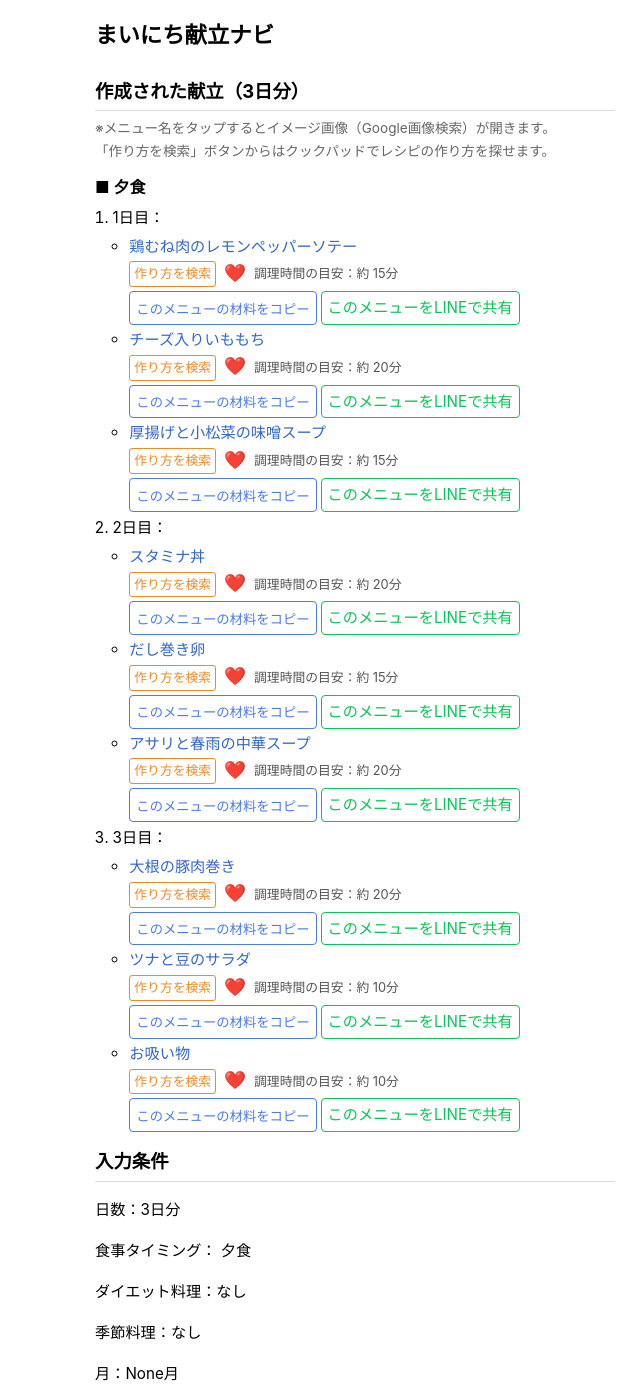
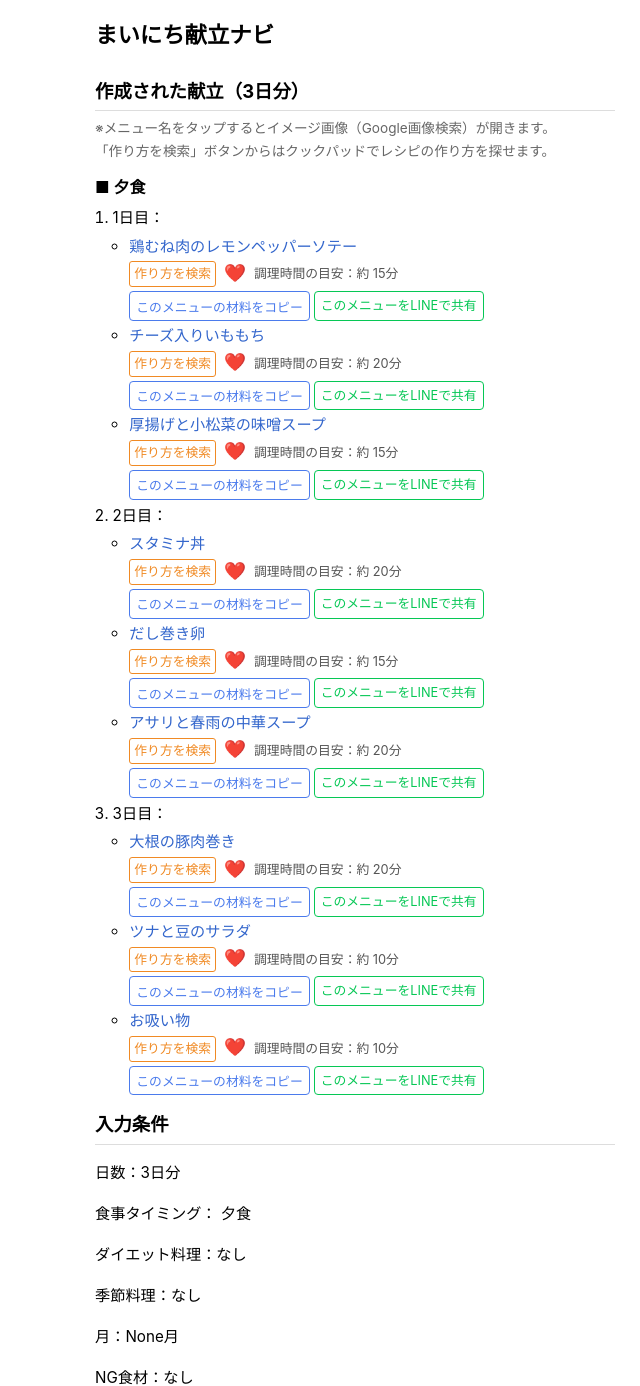
Before and after one commit to tkgorira/auto_menu, a Flask app: page /generate_from_vision in a window 1280 px wide. Shown: the top 1386 px of the page, without its empty margins (285-925 px from the left). Run offline with Flask 3, Linux system fonts and the light colour scheme; data comes from the database, SQL or seed files in the repository.

Commit message:
Update result buttons and use display_amount

```diff
--- a/templates/result.html
+++ b/templates/result.html
@@ -153,6 +153,26 @@
             background-color: #fff5ea;
         }
 
+        /* メニュー単位のシェアボタン */
+        .menu-share-btn {
+            display: inline-block;
+            padding: 3px 6px;
+            font-size: 0.8rem;
+            border-radius: 4px;
+            text-decoration: none;
+            cursor: pointer;
+        }
+        .menu-share-btn-copy {
+            border: 1px solid #4b7bec;
+            background-color: #ffffff;
+            color: #4b7bec;
+        }
+        .menu-share-btn-line {
+            border: 1px solid #06c755;
+            background-color: #ffffff;
+            color: #06c755;
+        }
+
         /* 画面下部固定 2 ボタンバー */
         .fixed-fab-bar {
             position: fixed;
@@ -294,16 +314,15 @@
                                     <div style="margin-top:2px; display:flex; flex-wrap:wrap; gap:4px; font-size:0.8rem;">
                                         <button
                                             type="button"
-                                            class="copy-btn"
+                                            class="copy-btn menu-share-btn menu-share-btn-copy"
                                             data-share-text="{{ recipe.share_text }}"
-                                            style="padding:3px 6px; border-radius:4px; border:1px solid #4b7bec; background:#fff; color:#4b7bec;"
                                         >
                                             このメニューの材料をコピー
                                         </button>
                                         <a
                                             href="https://line.me/R/msg/text/?{{ recipe.share_text|urlencode }}"
                                             target="_blank"
-                                            style="padding:3px 6px; border-radius:4px; border:1px solid #06c755; color:#06c755; text-decoration:none;"
+                                            class="menu-share-btn menu-share-btn-line"
                                         >
                                             このメニューをLINEで共有
                                         </a>
@@ -373,8 +392,6 @@
             {% endfor %}
         </ul>
     {% endif %}
-
-    <!-- ★ ここにあった「1日ごとの買い物リストと概算金額」セクションは削除済み -->
 
     <h2>簡易買い物リスト</h2>
     {% if shopping_list %}
```
